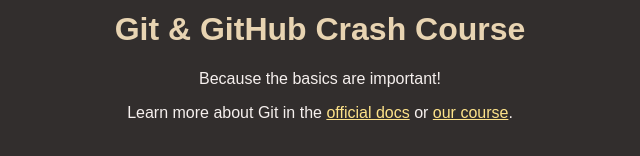
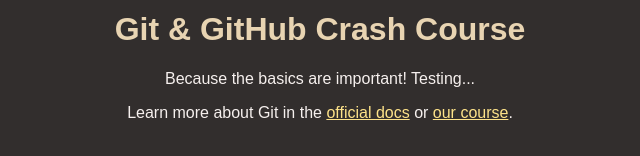
Before and after one commit to hemdanw/github-crash-course, a plain HTML site: page index.html in a window 1280 px wide. Shown: the part 158-314 px from the top of the page, 320-960 px from the left. Drawn offline with Linux system fonts and the light colour scheme.

Commit message:
Added Testing...

```diff
--- a/index.html
+++ b/index.html
@@ -13,7 +13,7 @@
       <h1>Git & GitHub Crash Course</h1>
     </header>
     <main>
-      <p>Because the basics are important!</p>
+      <p>Because the basics are important! Testing...</p>
       <p>
         Learn more about Git in the
         <a href="https://git-scm.com/book/en/v2">official docs</a> or
```
